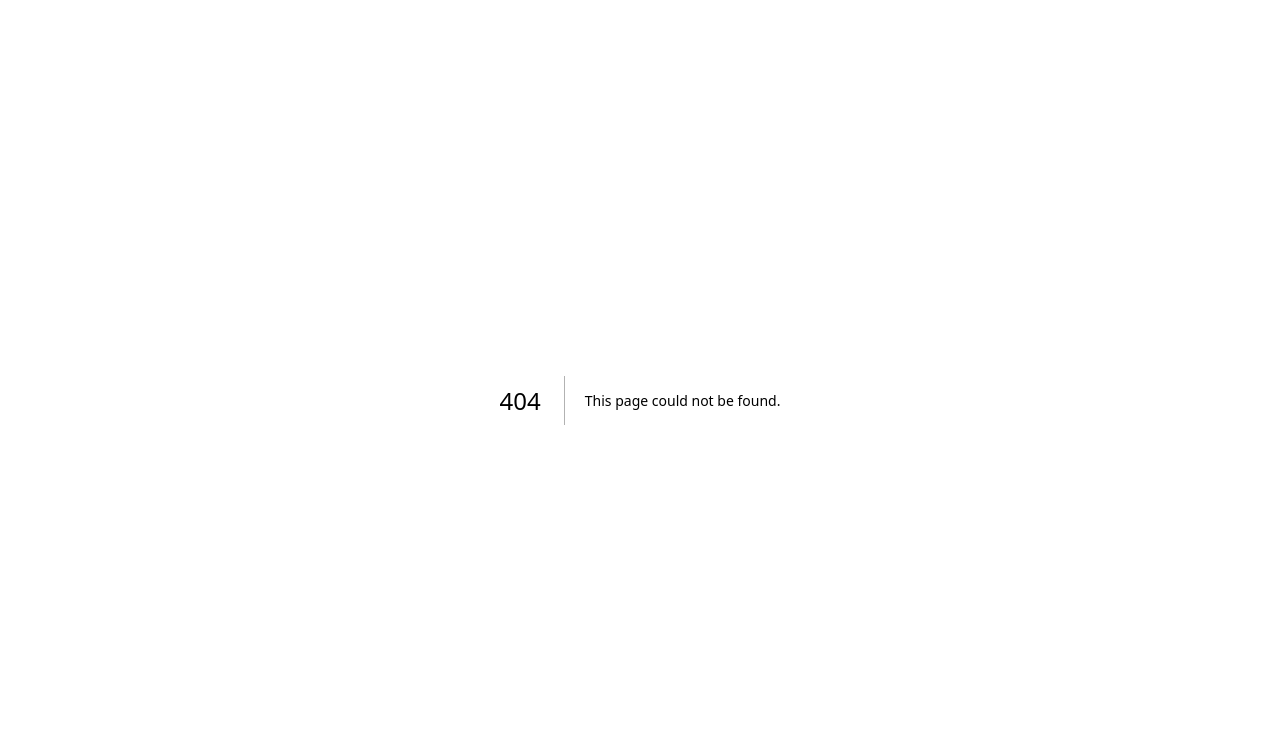
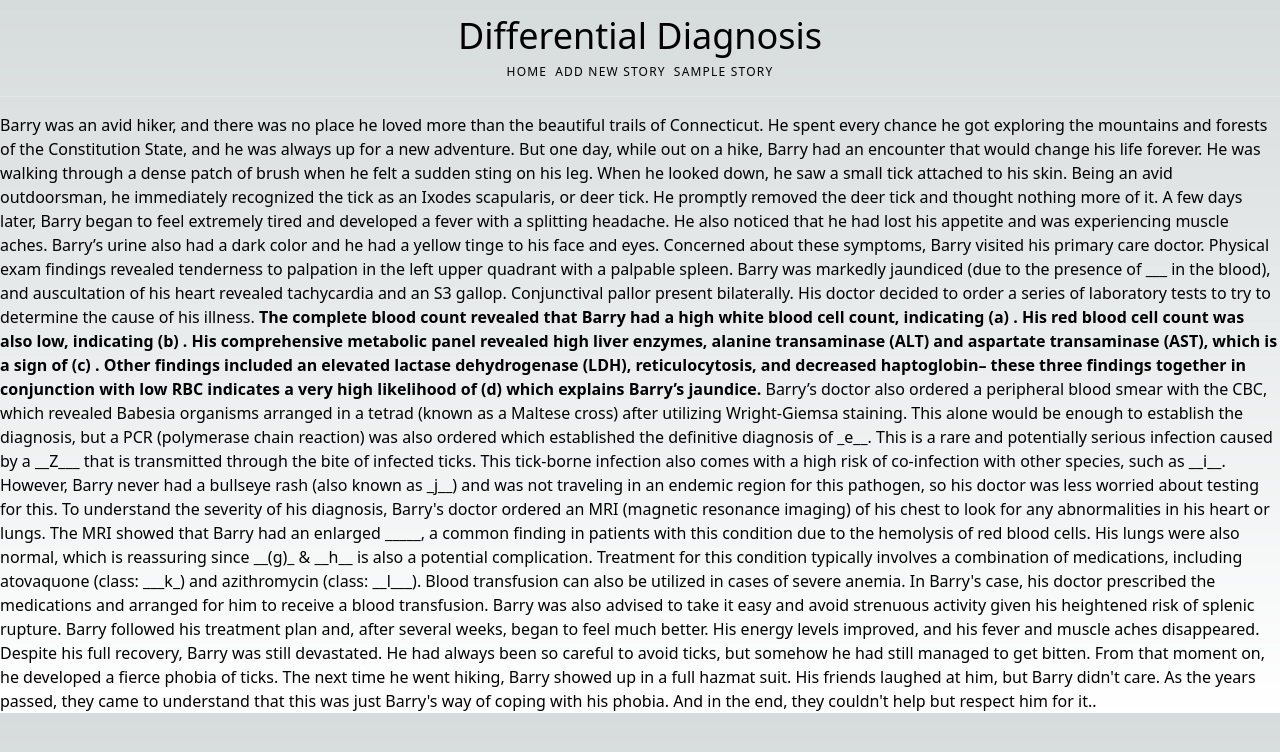
Before and after one commit to joshcooper6/diffDiagnosis, a Next.js app: page /sampleStory in a window 1280 px wide. Before the commit this address had no page. Shown: the top 752 px of the page. Built offline with nearby package versions, Linux system fonts and the light colour scheme.

Commit message:
question rendering on client side

```diff
--- /dev/null
+++ b/comps/Header.js
@@ -0,0 +1,31 @@
+import { useEffect } from 'react';
+import { test } from '../testDB';
+import FormCarousel from '../comps/FormCarousel';
+import Link from 'next/link';
+
+export default function Header() {
+
+  const links = [
+    {
+        label: 'Home',
+        route: '/'
+    },
+    {
+      label: 'Add New Story',
+      route: '/addStory'
+    },
+    {
+        label: 'Sample Story',
+        route: '/sampleStory'
+      },
+  ]
+
+  return (
+    <div className='flex flex-col text-center w-screen border-b-[.1px] mb-4 p-4 justify-center items-center'>
+      <p className='text-4xl font-thin'>Differential Diagnosis</p>
+      <div className='flex gap-2 mt-2'>
+        {links.map(link => {return <Link key={link.label} className='font-thin transition_ease hover:font-bold tracking-widest text-xs uppercase' href={link.route} children={link.label} />})}
+      </div>
+    </div>
+  )
+}
--- /dev/null
+++ b/pages/addStory.js
@@ -0,0 +1,30 @@
+import { useEffect } from 'react';
+import { test } from '../testDB';
+import FormCarousel from '../comps/FormCarousel';
+import Header from '../comps/Header';
+
+export default function addStory({x}) {
+
+  useEffect(() => {
+    console.log(Object.keys(x))
+    console.log(Object.values(x))
+  }, []);
+
+  return (
+    <div className='min-w-screen min-h-screen flex flex-col justify-center items-center'>
+      {/* <p className='text-4xl font-thin'>Hello!</p> */}
+      <Header />
+      <FormCarousel />
+    </div>
+  )
+}
+
+export async function getServerSideProps() {
+  const x = await test;
+
+  return {
+    props: {
+      x,
+    },
+  };
+};
--- a/pages/index.js
+++ b/pages/index.js
@@ -1,28 +1,14 @@
 import { useEffect } from 'react';
 import { test } from '../testDB';
 import FormCarousel from '../comps/FormCarousel';
+import Link from 'next/link';
+import Header from '../comps/Header';
 
 export default function Home({x}) {
 
-  useEffect(() => {
-    console.log(Object.keys(x))
-    console.log(Object.values(x))
-  }, []);
-
   return (
-    <div className='min-w-screen min-h-screen flex flex-col justify-center items-center'>
-      {/* <p className='text-4xl font-thin'>Hello!</p> */}
-      <FormCarousel />
+    <div className='min-w-screen min-h-screen flex flex-col'>
+      <Header />
     </div>
   )
 }
-
-export async function getServerSideProps() {
-  const x = await test;
-
-  return {
-    props: {
-      x,
-    },
-  };
-};
--- /dev/null
+++ b/pages/sampleStory.js
@@ -0,0 +1,60 @@
+import { useEffect, useState } from 'react';
+import { test } from '../testDB';
+import Header from '../comps/Header';
+import { getSentencesWithType } from '../funcs/getSentences';
+import { formatStory } from '../funcs/formatStory';
+
+export default function sampleStory({story}) {
+
+    const [question, setQuestion] = useState({
+        question: '',
+        choices: [],
+        answer: ''
+    });
+
+    function renderChoices(sentence) {
+        // take sentence from rendered story and filter it through database questions
+        let questionInStory = test.questions.filter(q => q.string.includes(sentence))[0];
+        // set choices and answers to the ones for the specific question in the database
+        let choices = questionInStory.choices;
+        let answer = questionInStory.answer;
+
+        return { choices, answer };
+    }
+
+    function handleChange(string) {
+        setQuestion({
+            question: string,
+            choices: renderChoices(string).choices,
+            answer: renderChoices(string).answer
+        })
+    }
+
+    const filteredSentences = getSentencesWithType(story);
+
+    useEffect(() => {console.log(question)}, [question]);
+
+
+  return (
+    <div className='flex flex-col justify-center items-center'>
+        <Header />
+        <div>
+        {filteredSentences.map(sentence => {
+            return <span className={`${sentence.type === 'question' ? 'font-bold' : ''}`} onClick={() =>{
+                if (sentence.type === 'question') {handleChange(sentence.sentence)};
+        }}>{sentence.sentence}. </span>
+        })}
+        </div>
+    </div>
+  )
+}
+
+export async function getServerSideProps() {
+    const story = await test;
+
+    return {
+      props: {
+        story,
+      },
+    };
+  };
--- a/styles/globals.css
+++ b/styles/globals.css
@@ -106,6 +106,10 @@ a {
   }
 }
 
+.transition_ease {
+  transition: 1s ease;
+}
+
 @tailwind base;
 @tailwind components;
 @tailwind utilities;
--- a/tailwind.config.js
+++ b/tailwind.config.js
@@ -2,7 +2,12 @@
 module.exports = {
   content: [
     './pages/index.js',
-    './comps/FormCarousel.js'
+    './pages/about.js',
+    './pages/addStory.js',
+    './pages/sampleStory.js',
+    './comps/FormCarousel.js',
+    './comps/Header.js',
+
   ],
   theme: {
     extend: {},
```
Also changed, not shown: 1 other file (tests, documents, lock files or other folders).
